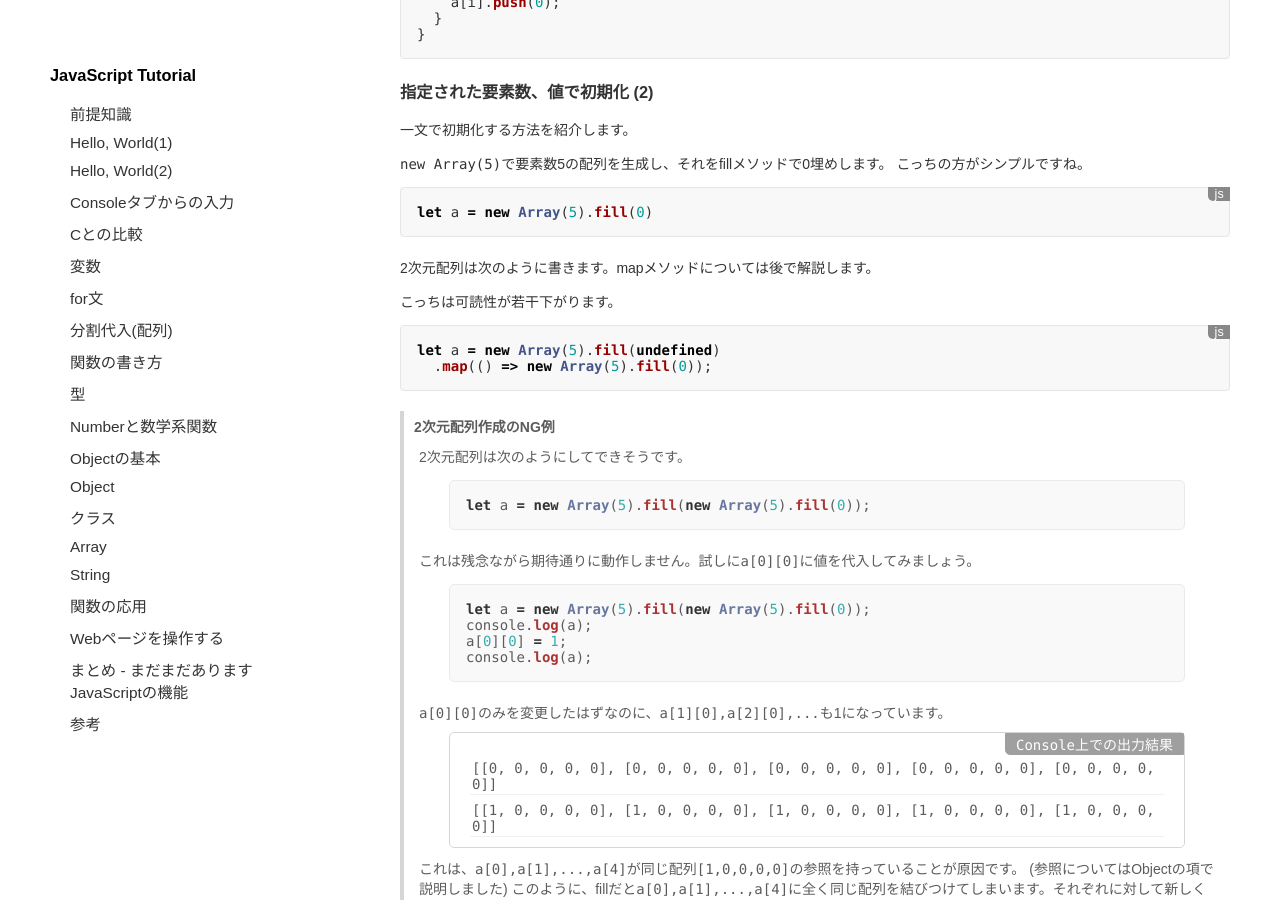
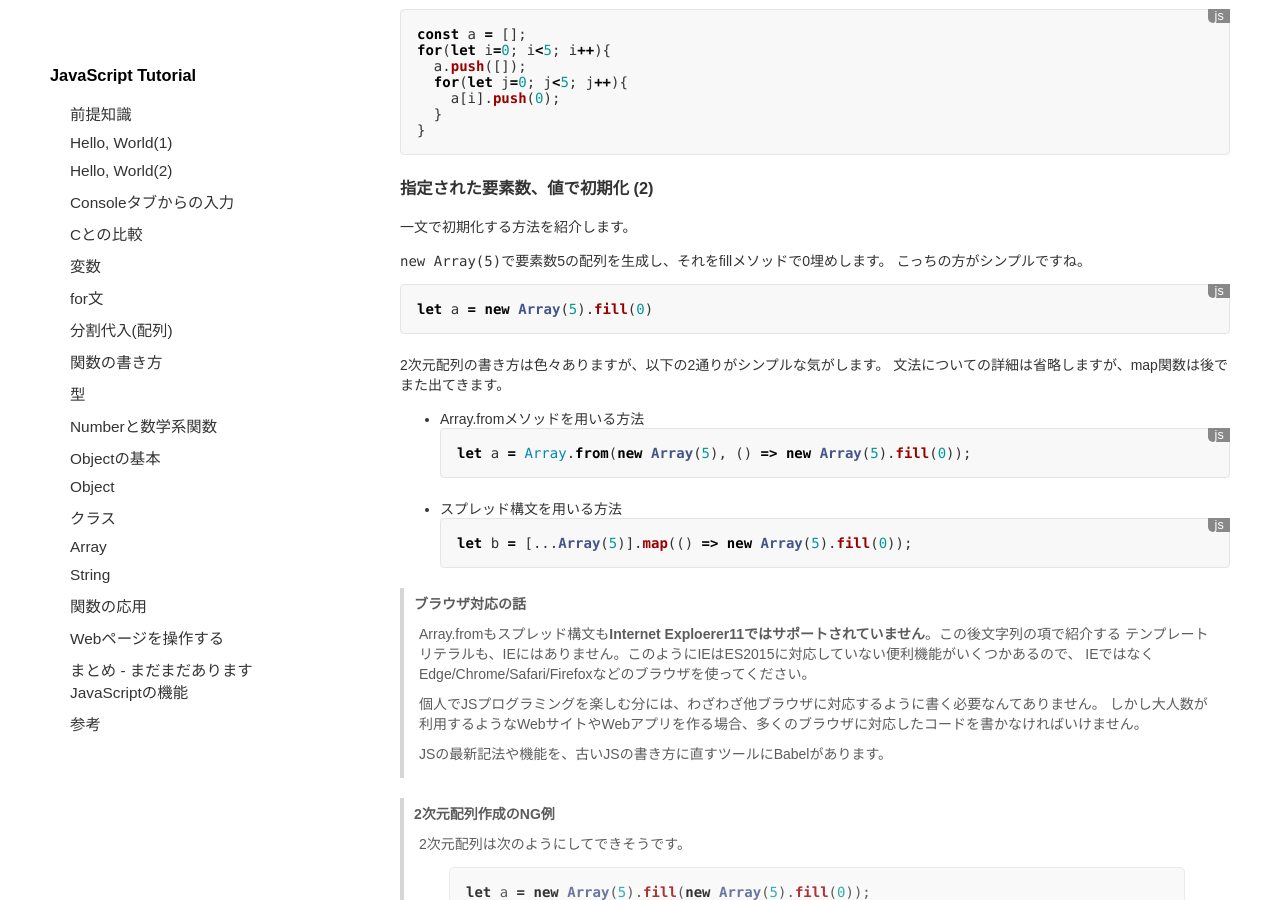
Before and after one commit to bombrary/lectures, a Jekyll site: the page built from lec_js/index.md, in a window 1280 px wide and 900 px high, scrolled down 17337 px. Built offline with Jekyll 4.4.1, drawn with Linux system fonts in a browser that asks for light colours; some of the changed text lies outside the part shown.

Commit message:
Added spread syntax.

````diff
--- a/lec_js/index.md
+++ b/lec_js/index.md
@@ -41,8 +41,13 @@ ES6の6というのはESMAScriptのバージョンの一つで、2015に発行
 ### ブラウザ対応問題
 
 JavaScriptはブラウザごとに実装されています。それゆえ、JavaScriptがちゃんとECMAScriptの内容通りに実装されているかは
-ブラウザによります。最も、ES6は多くのブラウザで多くの機能が実装されているようです。
+ブラウザによります。ES6は多くのブラウザで多くの機能が実装されているようです。
 <a href="https://kangax.github.io/compat-table/es6/" target="_blank">ECMAScript 6 compatibility table</a>
+
+### 本チュートリアルで想定するブラウザ
+
+ChromeとSafariは動作確認済みです。EdgeやFirefoxは多分動くと思います。
+しかし**Internet Explorer11ではいくつかのコードが動きません。**IE利用者は他のブラウザを使ってください。
 
 ## Hello, World(1)
 
@@ -980,14 +985,27 @@ for(let i=0; i<5; i++){
 let a = new Array(5).fill(0)
 ```
 
-2次元配列は次のように書きます。mapメソッドについては後で解説します。
+2次元配列の書き方は色々ありますが、以下の2通りがシンプルな気がします。
+文法についての詳細は省略しますが、map関数は後でまた出てきます。
 
-こっちは可読性が若干下がります。
+- Array.fromメソッドを用いる方法
+```js
+let a = Array.from(new Array(5), () => new Array(5).fill(0));
+```
+- スプレッド構文を用いる方法
+```js
+let b = [...Array(5)].map(() => new Array(5).fill(0));
+```
 
-```js
-let a = new Array(5).fill(undefined)
-  .map(() => new Array(5).fill(0));
-```
+<div class="note">
+<h4>ブラウザ対応の話</h4>
+<p>Array.fromもスプレッド構文も<b>Internet Exploerer11ではサポートされていません</b>。この後文字列の項で紹介する
+テンプレートリテラルも、IEにはありません。このようにIEはES2015に対応していない便利機能がいくつかあるので、
+IEではなくEdge/Chrome/Safari/Firefoxなどのブラウザを使ってください。</p>
+<p>個人でJSプログラミングを楽しむ分には、わざわざ他ブラウザに対応するように書く必要なんてありません。
+しかし大人数が利用するようなWebサイトやWebアプリを作る場合、多くのブラウザに対応したコードを書かなければいけません。</p>
+<p>JSの最新記法や機能を、古いJSの書き方に直すツールにBabelがあります。</p>
+</div>
 
 <div class="note">
   <h4>2次元配列作成のNG例</h4>
````
